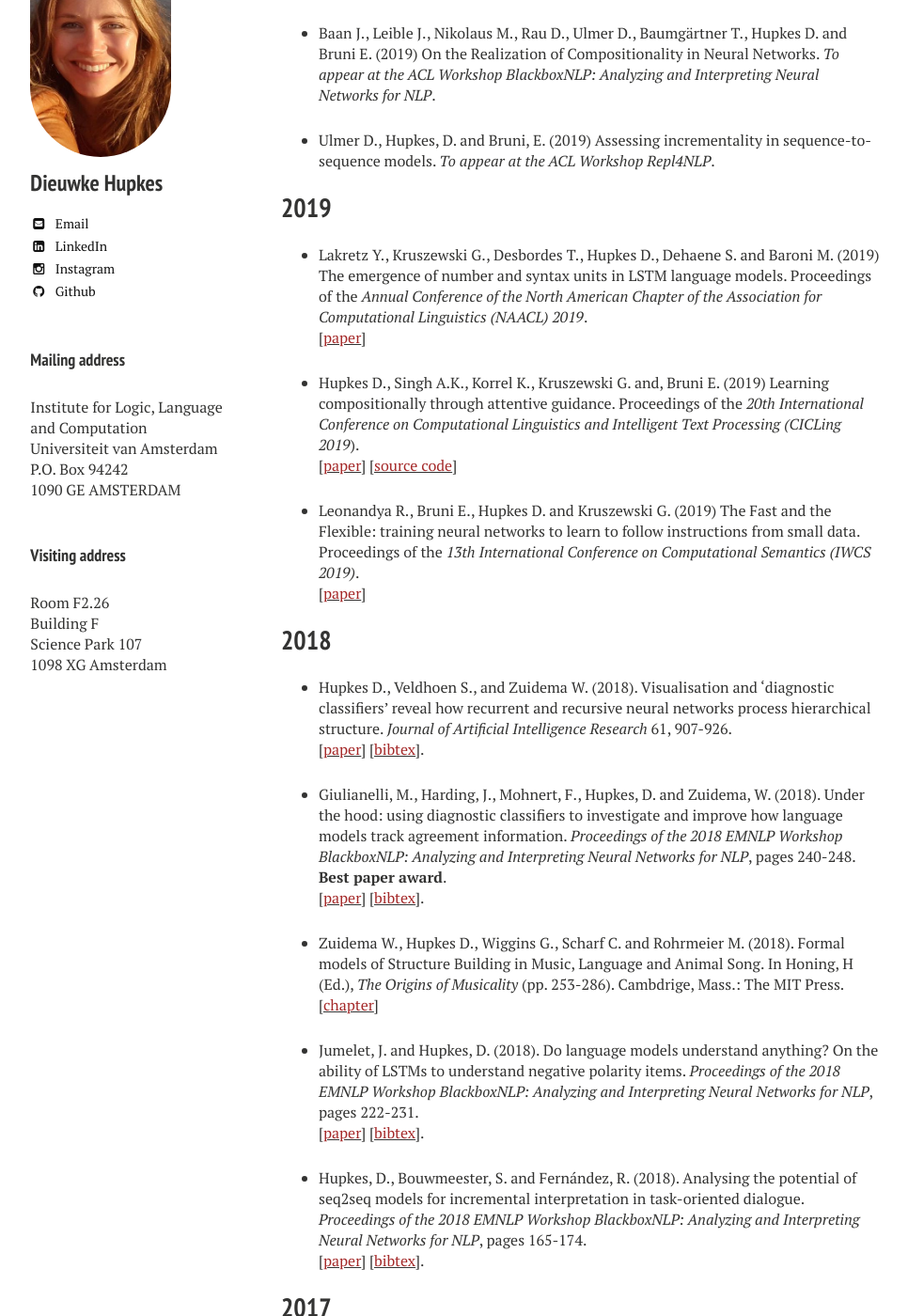
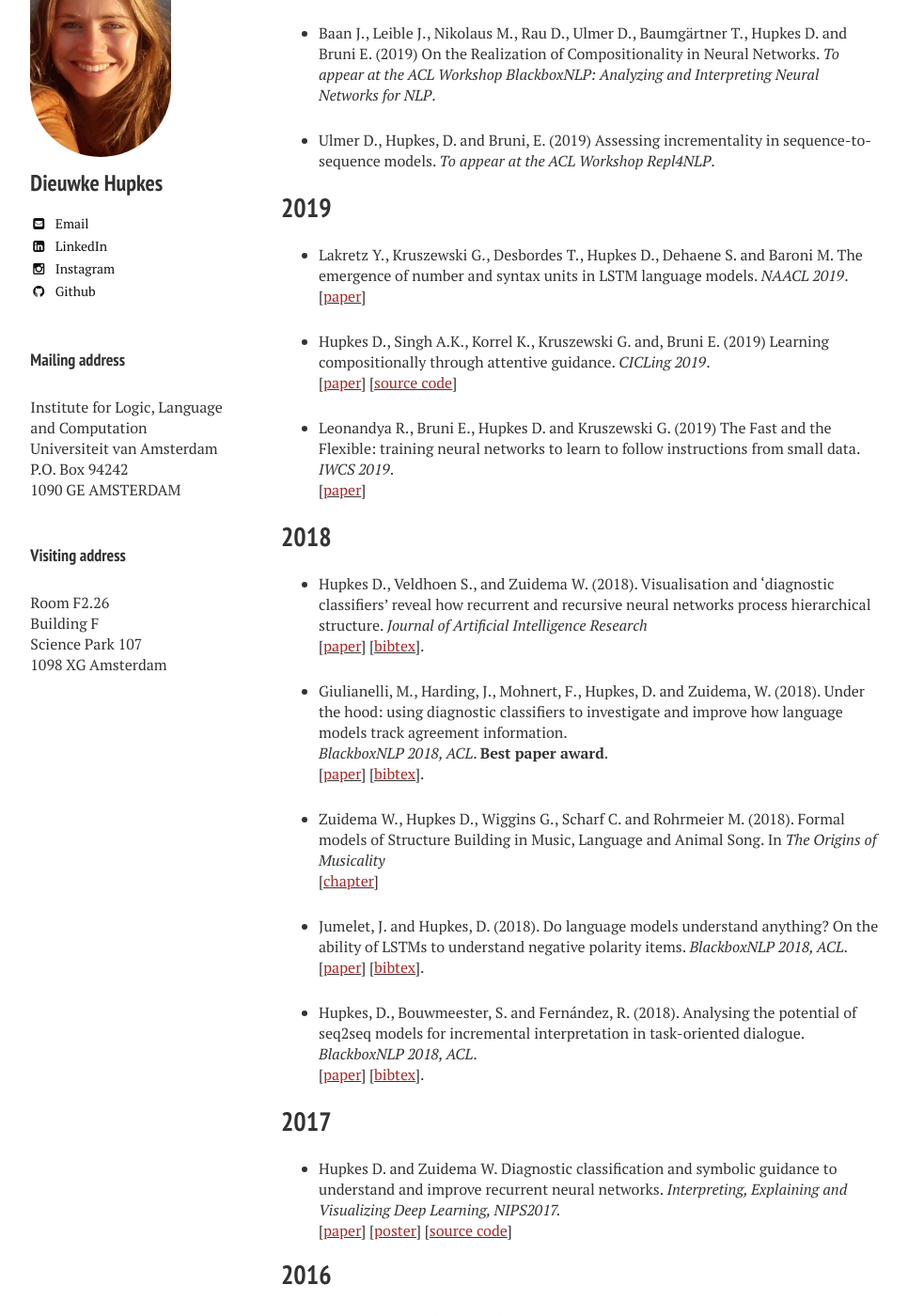
Before and after one commit to dieuwkehupkes/dieuwkehupkes.github.io, a Jekyll site: the page built from publications.md, in a window 1280 px wide and 1400 px high, scrolled down 596 px. Shown: the whole window at 94% size, without its empty margins (21-987 px from the left). Built offline with Jekyll 4.4.1, drawn with Linux system fonts in a browser that asks for light colours; nearby versions of some CDN libraries; some of the changed text lies outside the part shown.

Commit message:
Use abbreviations instead of full proceedings names

```diff
--- a/publications.md
+++ b/publications.md
@@ -26,46 +26,49 @@ Assessing incrementality in sequence-to-sequence models.
 
 ## 2019
 
-* Lakretz Y., Kruszewski G., Desbordes T., Hupkes D., Dehaene S. and Baroni M. (2019)
+* Lakretz Y., Kruszewski G., Desbordes T., Hupkes D., Dehaene S. and Baroni M.
 The emergence of number and syntax units in LSTM language models.
-Proceedings of the *Annual Conference of the North American Chapter of the Association for Computational Linguistics (NAACL) 2019*.\\
+*NAACL 2019*.\\
 \[[<font color="brown">paper</font>](https://www.aclweb.org/anthology/N19-1002){:target="blank"}\]
 
 
 * Hupkes D., Singh A.K., Korrel K., Kruszewski G. and, Bruni E. (2019) Learning compositionally through attentive guidance.
-Proceedings of the *20th International Conference on Computational Linguistics and Intelligent Text Processing (CICLing 2019*).\\
+*CICLing 2019*.\\
 \[[<font color="brown">paper</font>](https://arxiv.org/abs/1805.09657){:target="blank"}\]
 \[[<font color="brown">source code</font>](https://github.com/i-machine-think/attentive_guidance){:target="_blank"}\]
 
-* Leonandya R., Bruni E., Hupkes D. and Kruszewski G. (2019) The Fast and the Flexible: training neural networks to learn to follow instructions from small data. Proceedings of the *13th International Conference on Computational Semantics (IWCS 2019)*. \\
+* Leonandya R., Bruni E., Hupkes D. and Kruszewski G. (2019) The Fast and the Flexible: training neural networks to learn to follow instructions from small data.
+*IWCS 2019*. \\
 \[[<font color="brown">paper</font>](https://arxiv.org/pdf/1809.06194.pdf){:target="_blank"}\]
-
-
 
 ## 2018
 
-* Hupkes D., Veldhoen S., and Zuidema W. (2018). Visualisation and 'diagnostic classifiers' reveal how recurrent and recursive neural networks process hierarchical structure. *Journal of Artificial Intelligence Research* 61, 907-926.\\
+* Hupkes D., Veldhoen S., and Zuidema W. (2018). Visualisation and 'diagnostic classifiers' reveal how recurrent and recursive neural networks process hierarchical structure.
+*Journal of Artificial Intelligence Research*\\
 \[[<font color="brown">paper</font>](https://arxiv.org/abs/1711.10203){:target="blank"}\]
 \[[<font color="brown">bibtex</font>](../research/hupkes2018visualisation.bib){:target="blank"}\].
 
-* Giulianelli, M., Harding, J., Mohnert, F., Hupkes, D. and Zuidema, W. (2018). Under the hood: using diagnostic classifiers to investigate and improve how language models track agreement information.  *Proceedings of the 2018 EMNLP Workshop BlackboxNLP: Analyzing and Interpreting Neural Networks for NLP*, pages 240-248. **Best paper award**.\\
+* Giulianelli, M., Harding, J., Mohnert, F., Hupkes, D. and Zuidema, W. (2018). Under the hood: using diagnostic classifiers to investigate and improve how language models track agreement information.
+*BlackboxNLP 2018, ACL*. **Best paper award**.\\
 \[[<font color="brown">paper</font>](http://aclweb.org/anthology/W18-5426){:target="blank"}\]
 \[[<font color="brown">bibtex</font>](../research/guglianelli2018under.bib){:target="blank"}\].
 
-* Zuidema W., Hupkes D., Wiggins G., Scharf C. and Rohrmeier M. (2018). Formal models of Structure Building in Music, Language and Animal Song. In Honing, H (Ed.), *The Origins of Musicality* (pp. 253-286). Cambdrige, Mass.: The MIT Press.\\
+* Zuidema W., Hupkes D., Wiggins G., Scharf C. and Rohrmeier M. (2018). Formal models of Structure Building in Music, Language and Animal Song. In *The Origins of Musicality* \\
 \[[<font color="brown">chapter</font>](https://arxiv.org/abs/1901.05180){:target="blank"}\]
 
-* Jumelet, J. and Hupkes, D. (2018). Do language models understand anything? On the ability of LSTMs to understand negative polarity items. *Proceedings of the 2018 EMNLP Workshop BlackboxNLP: Analyzing and Interpreting Neural Networks for NLP*, pages 222-231.\\
+* Jumelet, J. and Hupkes, D. (2018). Do language models understand anything? On the ability of LSTMs to understand negative polarity items.
+*BlackboxNLP 2018, ACL*.\\
 \[[<font color="brown">paper</font>](http://aclweb.org/anthology/W18-5424){:target="blank"}\]
 \[[<font color="brown">bibtex</font>](../research/jumelet2018language.bib){:target="blank"}\].
 
-* Hupkes, D., Bouwmeester, S. and Fern&#x00E1;ndez, R. (2018). Analysing the potential of seq2seq models for incremental interpretation in task-oriented dialogue. *Proceedings of the 2018 EMNLP Workshop BlackboxNLP: Analyzing and Interpreting Neural Networks for NLP*, pages 165-174.\\
+* Hupkes, D., Bouwmeester, S. and Fern&#x00E1;ndez, R. (2018). Analysing the potential of seq2seq models for incremental interpretation in task-oriented dialogue.
+*BlackboxNLP 2018, ACL*.\\
 \[[<font color="brown">paper</font>](http://aclweb.org/anthology/W18-5419){:target="blank"}\]
 \[[<font color="brown">bibtex</font>](../research/hupkes2018analysing.bib){:target="blank"}\].
 
 ## 2017
 
-* Hupkes D. and Zuidema W. (2017). Diagnostic classification and symbolic guidance to understand and improve recurrent neural networks.
+* Hupkes D. and Zuidema W. Diagnostic classification and symbolic guidance to understand and improve recurrent neural networks.
 *Interpreting, Explaining and Visualizing Deep Learning, NIPS2017.*\\
 \[[<font color="brown">paper</font>](http://www.interpretable-ml.org/nips2017workshop/papers/12.pdf){:target="blank"}\]
 \[[<font color="brown">poster</font>](../research/nips2017_poster.pdf){:target="_blank"}\]
@@ -73,14 +76,15 @@ Proceedings of the *20th International Conference on Computational Linguistics a
 
 ## 2016
 
-* Veldhoen S., Hupkes D. and Zuidema W. (2016). Diagnostic classifiers: revealing how neural networks
-Process Hierarchical Structure. [<font color="brown">Cognitive Computation: Integrating Neural and Symbolic Approaches</font>](http://daselab.cs.wright.edu/nesy/CoCo2016/){:target="_blank"}, NIPS 2016.
+* Veldhoen S., Hupkes D. and Zuidema W. (2016). Diagnostic classifiers: revealing how neural networks process hierarchical structure.
+*CoCo, NIPS 2016.*\\
 \[[<font color="brown">paper</font>](../research/nips2016.pdf){:target="_blank"}\]
 \[[<font color="brown">bibtex</font>](../research/nips.bib){:target="_blank"}\]
 \[[<font color="brown">poster</font>](../research/nips2016_poster.pdf){:target="_blank"}\]
 \[[<font color="brown">source code</font>](https://github.com/dieuwkehupkes/processing_arithmetics){:target="_blank"}\]
 
-* Hupkes D. and Bod R. (2016). POS-tagging of Historical Dutch. In *Proceedings of the Tenth International Conference on Language Resources and Evaluation (LREC 2016)*.
+* Hupkes D. and Bod R. POS-tagging of Historical Dutch.
+*LREC 2016*.\\
 \[[<font color="brown">bibtex</font>](../research/LREC_bib.txt){:target="_blank"}\]
 \[[<font color="brown">paper</font>](../research/LREC2016.pdf){:target="_blank"}\] \[[<font color="brown">source code</font>](https://github.com/dieuwkehupkes/POStagging){:target="_blank"}\]
 
```
